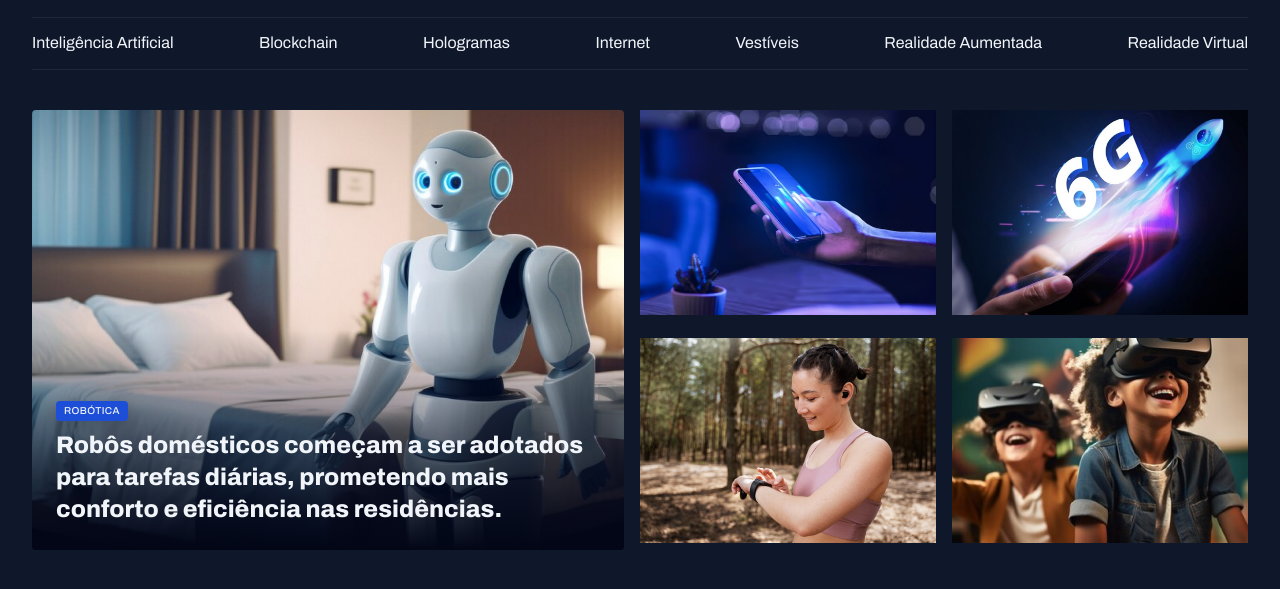
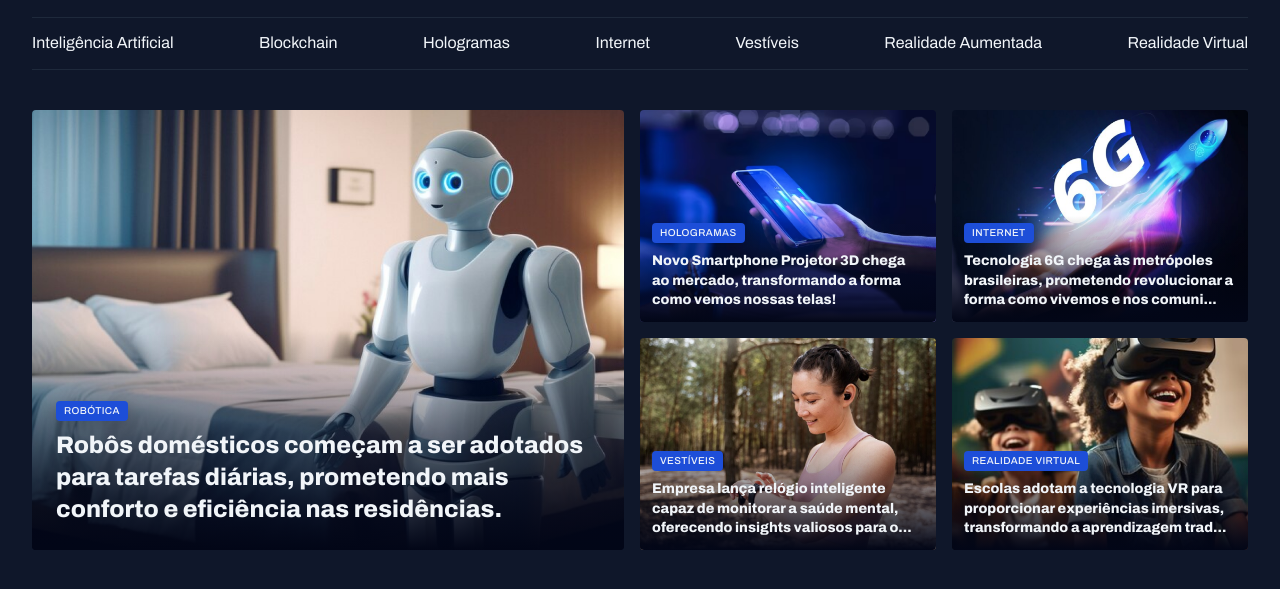
Before and after one commit to gisellenicolaucwb/Projeto_portal_de_not-cias_2, a plain HTML site: page index.html in a window 1280 px wide. Shown: the part 45-634 px from the top of the page. Drawn offline with Linux system fonts and the light colour scheme; files whose address does not match are found by name.

Commit message:
finalizando a seção destaques

```diff
--- a/index.html
+++ b/index.html
@@ -44,7 +44,11 @@
     <main class="grid container">
       <section id="featured" class="grid grid-flow-col gap-16">
         <figure class="card">
-          <img src="assets/images/Image 01.png" alt="" />
+          <img
+            src="assets/images/Image 01.png"
+            alt="Robôs domésticos começam a ser adotados para tarefas diárias,
+          prometendo mais conforto e eficiência nas residências."
+          />
           <figcaption>
             <span class="content-tag">Robótica</span>
             <h2 class="text-2xl">
@@ -54,18 +58,62 @@
           </figcaption>
         </figure>
         <div class="grid grid-cols-2 gap-16">
-          <div>
-            <div><img src="assets/images/Image 02.png" alt="" /></div>
-          </div>
-          <div>
-            <div><img src="assets/images/Image 03.png" alt="" /></div>
-          </div>
-          <div>
-            <div><img src="assets/images/Image 04.png" alt="" /></div>
-          </div>
-          <div>
-            <div><img src="assets/images/Image 05.png" alt="" /></div>
-          </div>
+          <figure class="card">
+            <img
+              src="assets/images/Image 02.png"
+              alt="Novo Smartphone Projetor 3D chega ao mercado, transformando a
+            forma como vemos nossas telas!"
+            />
+            <figcaption>
+              <span class="content-tag">Hologramas</span>
+              <h2 class="text-lg">
+                Novo Smartphone Projetor 3D chega ao mercado, transformando a
+                forma como vemos nossas telas!
+              </h2>
+            </figcaption>
+          </figure>
+          <figure class="card">
+            <img
+              src="assets/images/Image 03.png"
+              alt=" Tecnologia 6G chega às metrópoles brasileiras, prometendo
+            revolucionar a forma como vivemos e nos comunicamos"
+            />
+            <figcaption>
+              <span class="content-tag">Internet</span>
+              <h2 class="text-lg">
+                Tecnologia 6G chega às metrópoles brasileiras, prometendo
+                revolucionar a forma como vivemos e nos comuni...
+              </h2>
+            </figcaption>
+          </figure>
+          <figure class="card">
+            <img
+              src="assets/images/Image 04.png"
+              alt="Empresa lança relógio inteligente capaz de monitorar a saúde
+            mental, oferecendo insights valiosos para o bem-estar pessoal."
+            />
+            <figcaption>
+              <span class="content-tag">Vestíveis</span>
+              <h2 class="text-lg">
+                Empresa lança relógio inteligente capaz de monitorar a saúde
+                mental, oferecendo insights valiosos para o...
+              </h2>
+            </figcaption>
+          </figure>
+          <figure class="card">
+            <img
+              src="assets/images/Image 05.png"
+              alt="Escolas adotam a tecnologia VR para proporcionar experiências
+            imersivas, transformando a aprendizagem tradicional"
+            />
+            <figcaption>
+              <span class="content-tag">Realidade Virtual</span>
+              <h2 class="text-lg">
+                Escolas adotam a tecnologia VR para proporcionar experiências
+                imersivas, transformando a aprendizagem trad...
+              </h2>
+            </figcaption>
+          </figure>
         </div>
       </section>
     </main>
--- a/styles/sections.css
+++ b/styles/sections.css
@@ -26,6 +26,10 @@
 
       padding: 24px;
 
+      &:has(.text-lg){
+        padding: 12px;
+      }
+
       h2{
         margin-top: 8px;
       }
```
